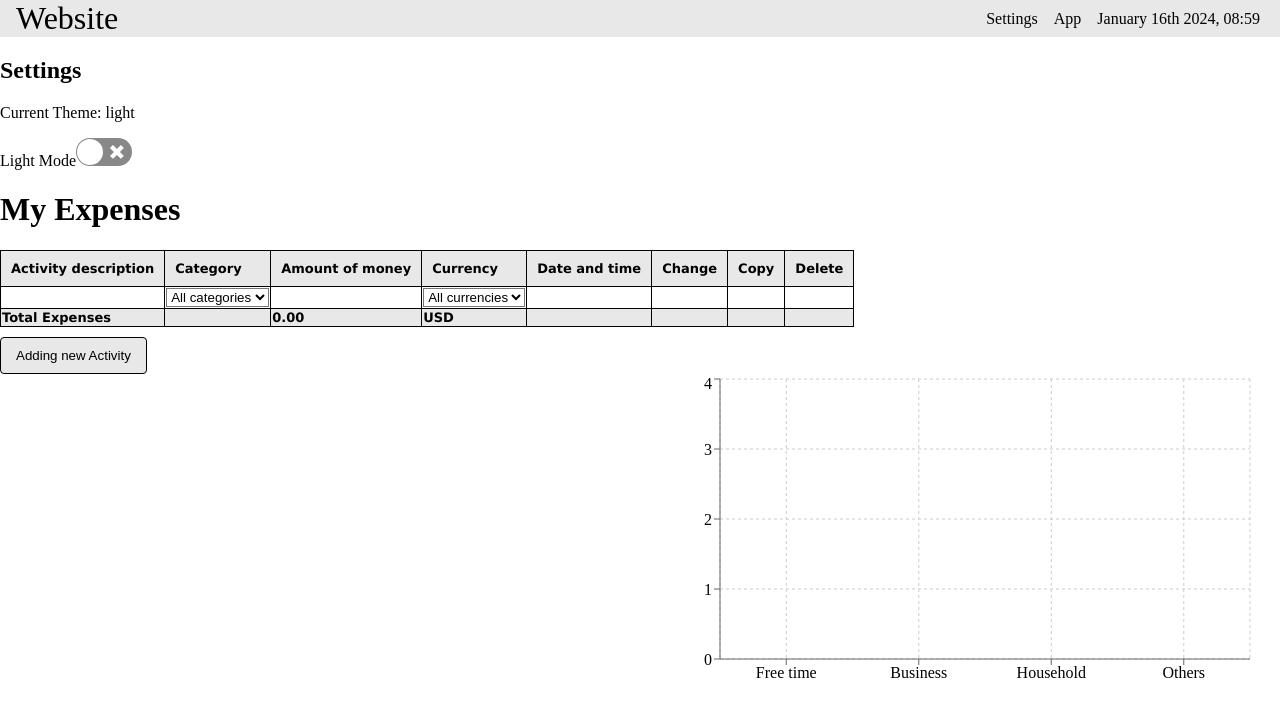
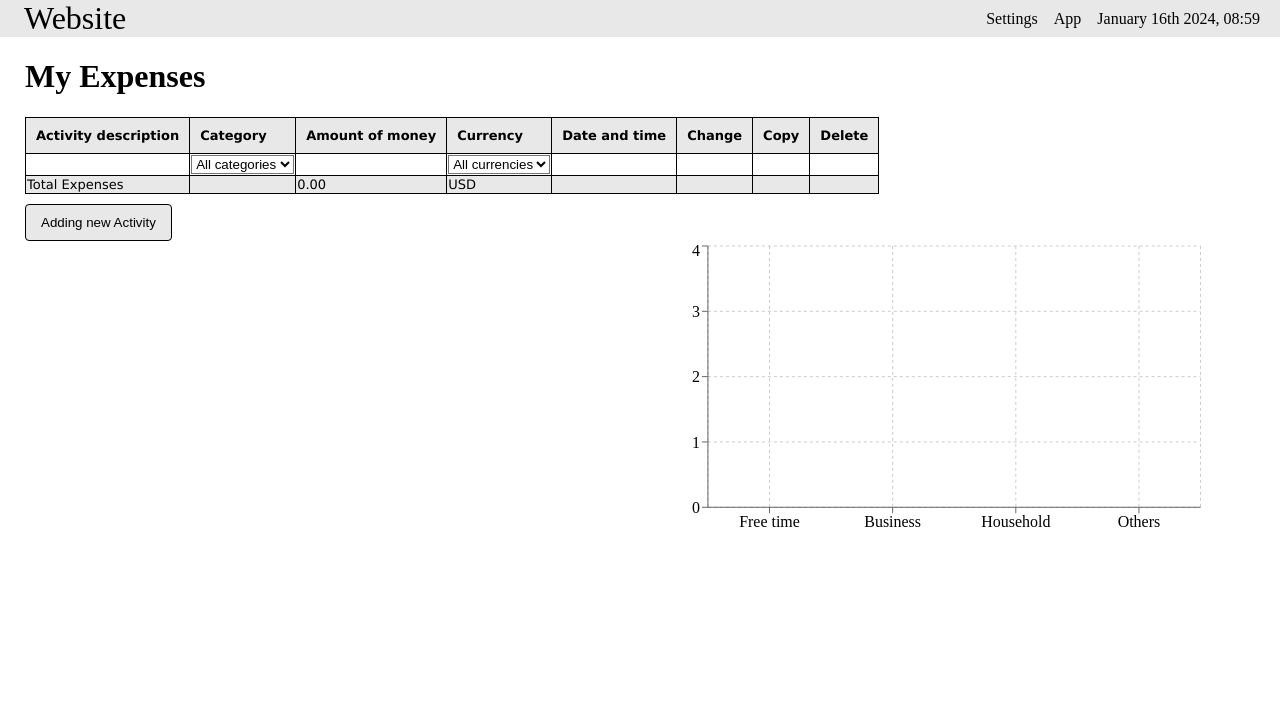
Before and after one commit to Mechazzz/Expense_Tracker, a React (Vite) app: page / in a window 1280 px wide. Shown: the top 716 px of the page. Built offline with nearby package versions, Linux system fonts and the light colour scheme.

Commit message:
Updating Settings.css , Navbar.css, Expenses.css and App.css. Removing Settings.tsx from App.tsx. Adding app.container class to App.tsx and container class to Settings.tsx.

```diff
--- a/src/App.tsx
+++ b/src/App.tsx
@@ -8,7 +8,6 @@ import Charts from "./Components/Charts";
 import UserInput from "./Components/UserInput";
 import { defaultValues } from "./utils/constants";
 import { v4 as uniqueId } from "uuid";
-import Settings from "./Components/Settings";
 import Button from "./Components/Button";
 
 function App() {
@@ -56,7 +55,7 @@ function App() {
 
   return (
     <>
-      <Settings />
+      <div className="app-container">
         <Expenses
           activities={activities}
           onDelete={(id) => {
@@ -90,6 +89,7 @@ function App() {
         </Modal>
         <br />
         <Charts activities={activities} />
+      </div>
     </>
   );
 }
--- a/src/Components/Settings.tsx
+++ b/src/Components/Settings.tsx
@@ -7,6 +7,7 @@ const Settings = () => {
   const { settings, toggleTheme }: SettingsContextProps = useSettings();
   return (
     <>
+      <div className="container">
         <h2>Settings</h2>
         <p className="currentTheme">Current Theme: {settings.theme}</p>
         <div>
@@ -15,6 +16,7 @@ const Settings = () => {
           </label>
           <Switch onChange={toggleTheme} checked={settings.theme === "dark"} />
         </div>
+      </div>
     </>
   );
 };
--- a/src/Providers/SettingsProvider.tsx
+++ b/src/Providers/SettingsProvider.tsx
@@ -34,6 +34,7 @@ const SettingsProvider = ({ children }: { children: ReactNode }) => {
       theme: "light",
     }
   );
+
   const [settings, setSettings] = useState<SettingsState>(localState);
 
   const toggleTheme = () => {
--- a/src/Styling/App.css
+++ b/src/Styling/App.css
@@ -1,26 +1,34 @@
-
 .light-mode {
   --primary-background-color: #ffffff;
-    --button-hover-background-color:hsl(50, 6%, 79%);
-    --thead-tfoot-background-color:hsl(0, 0%, 91%);
-    --modal-background:hsl(0, 0%, 91%);
+  --secondary-background-color: #ffffff;
+  --button-hover-background-color: hsl(50, 6%, 79%);
+  --thead-tfoot-background-color: hsl(0, 0%, 91%);
+  --modal-background: hsl(0, 0%, 91%);
   --primary-font-color: black;
   --icon-color: #2d4a69;
   --charts-primary-font-color: black;
-    --charts-toolTip-cursor-fill:hsl(0, 0%, 91%);
-    --charts-toolTip-background:rgb(214, 214, 206);
+  --charts-toolTip-cursor-fill: hsl(0, 0%, 91%);
+  --charts-toolTip-background: rgb(214, 214, 206);
   --charts-bar-fill: hsl(60, 5%, 78%);
 }
 
 .dark-mode {
   --primary-background-color: #2d4a69;
-    --button-hover-background-color:#1c426b;
+  --secondary-background-color: black;
+  --button-hover-background-color: #1c426b;
   --thead-tfoot-background-color: #203449;
   --modal-background: linear-gradient(#141e30, #243b55);
-    --primary-font-color:#d8d8d8;
-    --icon-color:  #94a5b9;
+  --primary-font-color: #d8d8d8;
+  --icon-color: #94a5b9;
   --charts-primary-font-color: #5888bb;
   --charts-toolTip-cursor-fill: #3e5c79;
-    --charts-toolTip-background:#3d658f;
-    --charts-bar-fill:#2d4a69;
+  --charts-toolTip-background: #3d658f;
+  --charts-bar-fill: #2d4a69;
 }
+
+.app-container {
+  width: 100%;
+  min-height: 100vh;
+  padding-right: 50px;
+  padding-left: 25px;
+}
--- a/src/Styling/Expenses.css
+++ b/src/Styling/Expenses.css
@@ -16,8 +16,7 @@ thead th {
 }
 
 thead td,
-tbody td,
-tfoot td {
+tbody td {
   font: 13px "Lucida Sans Unicode", "Lucida Grande", sans-serif;
   background-color: var(--primary-background-color);
   color: var(--primary-font-color);
@@ -26,6 +25,8 @@ tfoot td {
 tfoot td {
   background-color: var(--thead-tfoot-background-color);
   font-weight: bold;
+  font: 13px "Lucida Sans Unicode", "Lucida Grande", sans-serif;
+  color: var(--primary-font-color);
 }
 
 h1 {
--- a/src/Styling/Navbar.css
+++ b/src/Styling/Navbar.css
@@ -13,11 +13,12 @@ body {
   justify-content: space-between;
   align-items: center;
   gap: 2rem;
-    padding:0 1rem;
+  padding: 0 1rem;
 }
 
 .title {
   font-size: 2rem;
+  padding-left: 8px;
 }
 
 .navbar ul {
@@ -27,7 +28,7 @@ body {
   display: flex;
   gap: 1rem;
   align-items: center;
-    padding: .25rem;
+  padding: 0.25rem;
 }
 
 .navbar a {
--- a/src/Styling/Settings.css
+++ b/src/Styling/Settings.css
@@ -1,7 +1,15 @@
 .switch label {
-    margin: 10px;
+  margin: 10px;
 }
 
-h2, .switchLabel, .currentTheme {
-    color: var(--primary-font-color)
+h2,
+.switchLabel,
+.currentTheme {
+  color: var(--primary-font-color);
 }
+
+.container {
+  width: 100%;
+  min-height: 100vh;
+  padding-left: 25px;
+}
```
Lines whose indentation alone changed are shown as unchanged.
